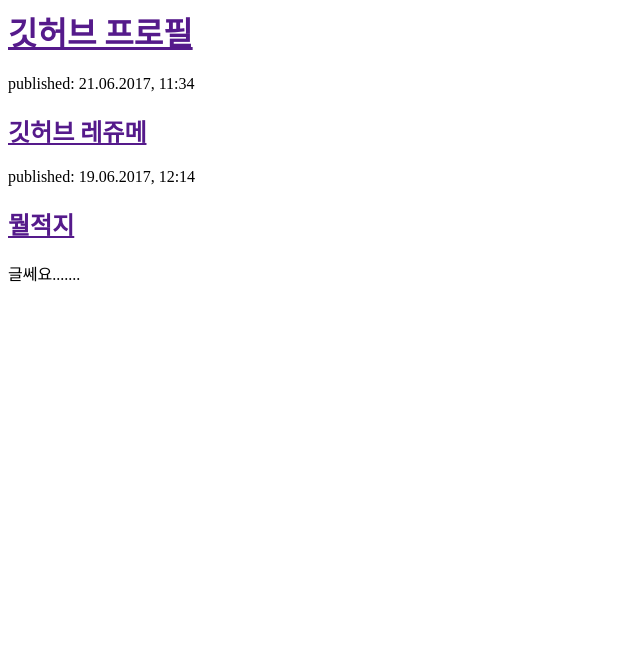
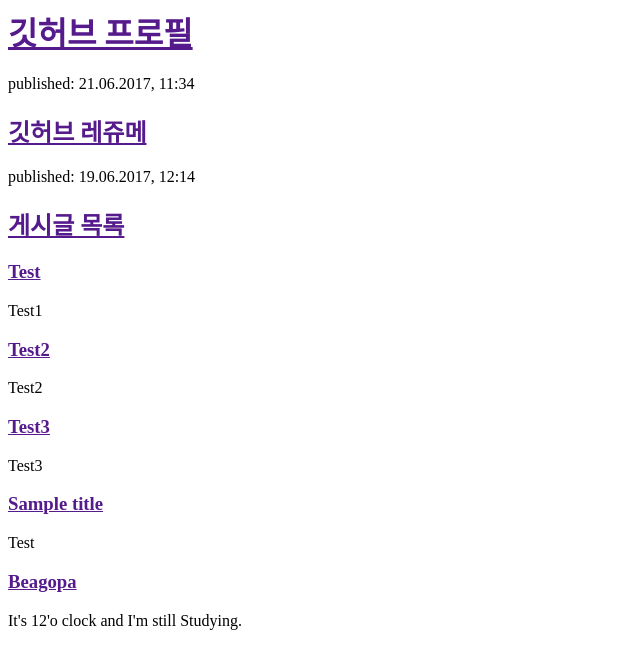
Before and after one commit to hero0926/django_test, a Django app: page / in a window 1280 px wide. Shown: the top 669 px of the page, without its empty margins (0-640 px from the left). Run offline with Django 3.2, Linux system fonts and the light colour scheme; data comes from the database, SQL or seed files in the repository; both versions use the stored data as it was after the commit.

Commit message:
데이터베이스 연동

```diff
--- a/mysite/blog/templates/blog/post_list.html
+++ b/mysite/blog/templates/blog/post_list.html
@@ -14,8 +14,13 @@
 
         <div>
             <p>published: 19.06.2017, 12:14</p>
-            <h2><a href="">뭘적지</a></h2>
-            <p>글쎄요.......</p>
+            <h2><a href="">게시글 목록</a></h2>
+           {% for post in posts %}
+            <div>
+                <h3><a href="">{{ post.title }}</a></h1>
+                <p>{{ post.text|linebreaksbr }}</p>
+            </div>
+            {% endfor %}
         </div>
     </body>
 </html>
--- a/mysite/blog/views.py
+++ b/mysite/blog/views.py
@@ -1,7 +1,10 @@
 from django.shortcuts import render
+from .models import Post
+from django.utils import timezone
 
 # Create your views here.
 
+def post_list(request) :
 
-def post_list(request) :
-	return render(request, 'blog/post_list.html', {})
+	posts = Post.objects.all().order_by('published_date')
+	return render(request, 'blog/post_list.html', {'posts' : posts})
```
Also changed, not shown: mysite/db.sqlite3.
